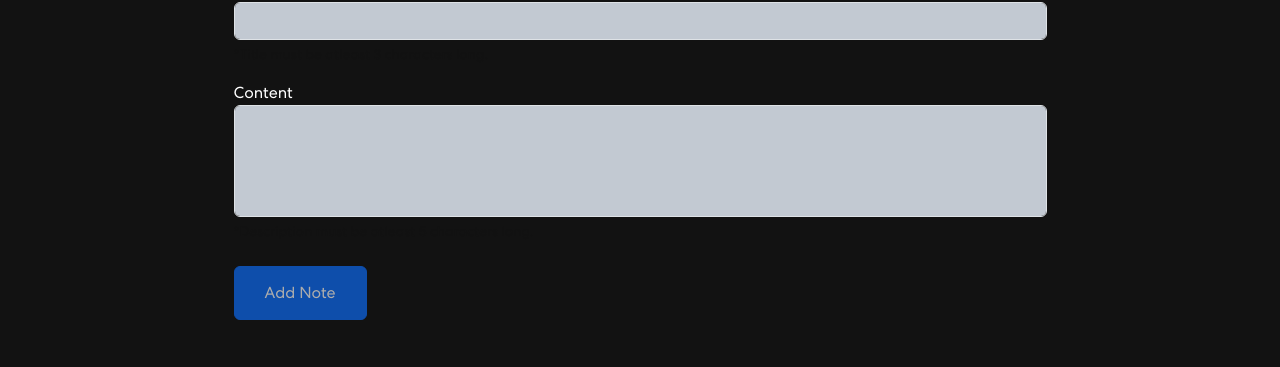
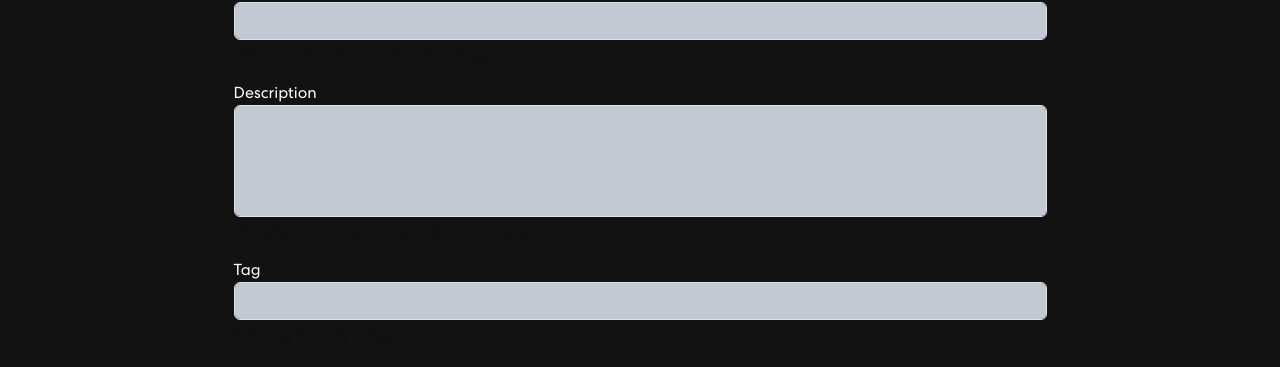
Before and after one commit to Mubassim-Khan/zNotebook, a React (Vite) app in the folder frontend/: page /notes in a window 1280 px wide. Shown: the part 200-567 px from the top of the page. Built offline with nearby package versions, Linux system fonts and the light colour scheme; no server answers; sample sign-in values are in the browser's storage.

Commit message:
feat: update frontend components

```diff
--- a/frontend/src/components/AddNotes.jsx
+++ b/frontend/src/components/AddNotes.jsx
@@ -1,4 +1,4 @@
-import React, { useContext, useState } from 'react'
+import { useContext, useState } from 'react'
 import noteContext from '../context/notes/noteContext';
 import "animate.css"
 import TrackVisibility from "react-on-screen"
@@ -7,13 +7,13 @@ import toast from "react-hot-toast"
 export const AddNotes = () => {
     const context = useContext(noteContext);
     const { addNote } = context;
-    const [note, setNote] = useState({ title: "", content: "", tag: "" });
+    const [note, setNote] = useState({ title: "", description: "", tag: "" });
     // New content of note is added from Context (NoteState)
     const handleSubmit = (e) => {
         try {
             e.preventDefault();
-            addNote(note.title, note.content, note.tag);
-            setNote({ title: "", content: "", tag: "" });
+            addNote(note.title, note.description, note.tag);
+            setNote({ title: "", description: "", tag: "" });
             toast.success("New note added")
         } catch {
             toast.error("Request timed out.")
@@ -42,12 +42,17 @@ export const AddNotes = () => {
                         <div id="textHelp" className="form-text">*Title must be atleast 3 characters long.</div>
                     </div>
                     <div className="mb-3">
-                    <label htmlFor="content" className="notes--field-input">Content</label>
-                    <input type="text" className="form-control form--content" id="content" name='content' value={note.content} autoComplete='off' onChange={onChange} minLength={5} required />
+                        <label htmlFor="description" className="notes--field-input">Description</label>
+                        <input type="text" className="form-control form--content" id="description" name='description' value={note.description} autoComplete='off' onChange={onChange} minLength={5} required />
                         <div id="descriptionHelp" className="form-text">*Description must be atleast 5 characters long.</div>
                     </div>
+                    <div className="mb-3">
+                        <label htmlFor="tag" className="notes--field-input">Tag</label>
+                        <input type="text" className="form-control" id="tag" name='tag' value={note.tag} autoComplete='off' onChange={onChange} />
+                        <div id="emailHelp" className="form-text">Enter tag to easily categorize notes.</div>
+                    </div>
 
-                <button disabled={note.title.length < 3 || note.content.length < 5} type="submit" className="btn btn-primary btn-block my-2 addnote--btn" onClick={handleSubmit}>Add Note</button>
+                    <button disabled={note.title.length < 3 || note.description.length < 5} type="submit" className="btn btn-primary btn-block my-2 addnote--btn" onClick={handleSubmit}>Add Note</button>
                 </form>
             </div>
         </>
--- a/frontend/src/components/NoteItem.jsx
+++ b/frontend/src/components/NoteItem.jsx
@@ -49,8 +49,14 @@ export const NoteItem = (props) => {
                             </div>
                         </i>
                     </div>
+
+                    {/* Note Tag */}
+                    <p className="form-text">Note Tag: {note.tag}</p>
+
                     {/* Note Description */}
-                    <p className="card-text">{note.content}</p>
+                    <p className="card-text">{note.description}</p>
+
+                    {/* Note Created Time */}
                     <p className='card-date'>Created at: {localDateTime.localDate} {localDateTime.localTime}</p>
                 </div>
             </div>
--- a/frontend/src/components/Notes.jsx
+++ b/frontend/src/components/Notes.jsx
@@ -31,12 +31,12 @@ export const Notes = (props) => {
         // eslint-disable-next-line
     }, []);
     // State of note set with id & edited (title, description, tag)
-    const [note, setNote] = useState({ id: "", Etitle: "", Econtent: "" });
+    const [note, setNote] = useState({ id: "", Etitle: "", Edescription: "", Etag: "" });
 
     // Updated content of note is added & also closes model with ref to close btn
     const handleSubmit = async () => {
         try {
-            await editNote(note.id, note.Etitle, note.Econtent);
+            await editNote(note.id, note.Etitle, note.Edescription, note.Etag);
             refClose.current.click();
             toast.success("Note updated")
         } catch {
@@ -54,7 +54,7 @@ export const Notes = (props) => {
     const updateNote = (currentNote) => {
         try {
             ref.current.click();
-            setNote({ id: currentNote.id, Etitle: currentNote.title, Econtent: currentNote.content });
+            setNote({ id: currentNote._id, Etitle: currentNote.title, Edescription: currentNote.description, Etag: currentNote.tag });
         } catch (error) {
             console.log("Error deleting note:", error);
             toast.error("Could not update note, Please try again later.")
@@ -63,7 +63,7 @@ export const Notes = (props) => {
 
     const delNote = async (note) => {
         try {
-            await deleteNote(note.id);
+            await deleteNote(note._id);
             toast.success("Note deleted")
         } catch (err) {
             toast.error("Could not delete note, Please try again later.")
@@ -93,15 +93,20 @@ export const Notes = (props) => {
                                     <div id="textHelp" className="form-text-modal">*Title must be atleast 3 characters long.</div>
                                 </div>
                                 <div className="mb-3">
-                                    <label htmlFor="content" className="form-label notes--field">Description</label>
-                                    <input type="text" className="form-control" id="Econtent" name='Econtent' autoComplete='off' value={note.Econtent || ""} onChange={onChange} minLength={5} required />
+                                    <label htmlFor="description" className="form-label notes--field">Description</label>
+                                    <input type="text" className="form-control" id="Edescription" name='Edescription' autoComplete='off' value={note.Edescription || ""} onChange={onChange} minLength={5} required />
                                     <div id="contentHelp" className="form-text-modal">*Description must be atleast 5 characters long.</div>
+                                </div>
+                                <div className="mb-3">
+                                    <label htmlFor="tag" className="form-label notes--field">Tag</label>
+                                    <input type="text" className="form-control" id="Etag" name='Etag' autoComplete='off' value={note.Etag || ""} onChange={onChange} />
+                                    <div id="emailHelp" className="form-text-modal">Enter a tag to easily categorize notes.</div>
                                 </div>
                             </form>
                         </div>
                         <div className="modal-footer">
                             <button ref={refClose} type="button" className="btn btn-secondary" data-bs-dismiss="modal">Close</button>
-                            <button type="button" className="btn btn-primary btn-block my-2 updatenote--btn" disabled={note.Etitle.length < 3 || note.Econtent.length < 5} onClick={handleSubmit}>Update Note</button>
+                            <button type="button" className="btn btn-primary btn-block my-2 updatenote--btn" disabled={note.Etitle.length < 3 || note.Edescription.length < 5} onClick={handleSubmit}>Update Note</button>
                         </div>
                     </div>
                 </div>
@@ -120,7 +125,7 @@ export const Notes = (props) => {
                 </div>
                 {
                     notes.map((note) => {
-                        return <NoteItem key={note.id} updateNote={updateNote} note={note} delNote={delNote} />
+                        return <NoteItem key={note._id} updateNote={updateNote} note={note} delNote={delNote} />
                     })
                 }
             </div>
--- a/frontend/src/context/notes/noteState.jsx
+++ b/frontend/src/context/notes/noteState.jsx
@@ -1,9 +1,9 @@
-import { useState } from "react";
+import { useRef, useState } from "react";
 import NoteContext from "./noteContext";
 import toast from "react-hot-toast";
 
 const NoteState = (props) => {
-    const hostURL = "http://localhost:8080";
+    const hostURL = import.meta.env.VITE_HOST_URL;
     const initialNotes = [];
     const [notes, setNotes] = useState(initialNotes);
 
@@ -15,7 +15,7 @@ const NoteState = (props) => {
                 method: "GET",
                 headers: {
                     "Content-Type": "application/json",
-                    "Authorization": localStorage.getItem("token")
+                    "authorization": localStorage.getItem("token")
                 },
             });
             const json = await response.json();
@@ -26,7 +26,7 @@ const NoteState = (props) => {
     };
 
     // Add a Note
-    const addNote = async (title, content) => {
+    const addNote = async (title, description, tag) => {
         // API Call
         const response = await fetch(`${hostURL}/api/notes/addnote`, {
             method: "POST",
@@ -34,7 +34,7 @@ const NoteState = (props) => {
                 "Content-Type": "application/json",
                 "authorization": localStorage.getItem("token")
             },
-            body: JSON.stringify({ title, content })
+            body: JSON.stringify({ title, description, tag })
         });
         const note = await response.json();
         // Method for concatinating notes JSON
@@ -42,7 +42,7 @@ const NoteState = (props) => {
     }
 
     // Edit a Note
-    const editNote = async (id, title, content) => {
+    const editNote = async (id, title, description, tag) => {
         // API Call
         const response = await fetch(`${hostURL}/api/notes/updatenote/${id}`, {
             method: "PUT",
@@ -50,7 +50,7 @@ const NoteState = (props) => {
                 "Content-Type": "application/json",
                 "authorization": localStorage.getItem("token")
             },
-            body: JSON.stringify({ title, content }),
+            body: JSON.stringify({ title, description, tag }),
         });
         // eslint-disable-next-line
         const json = await response.json();
@@ -61,7 +61,8 @@ const NoteState = (props) => {
             const element = newNotes[i];
             if (element.id === id) {
                 newNotes[i].title = title;
-                newNotes[i].content = content;
+                newNotes[i].description = description;
+                newNotes[i].tag = tag;
                 break;
             }
         }
```
Lines whose indentation alone changed are shown as unchanged.
